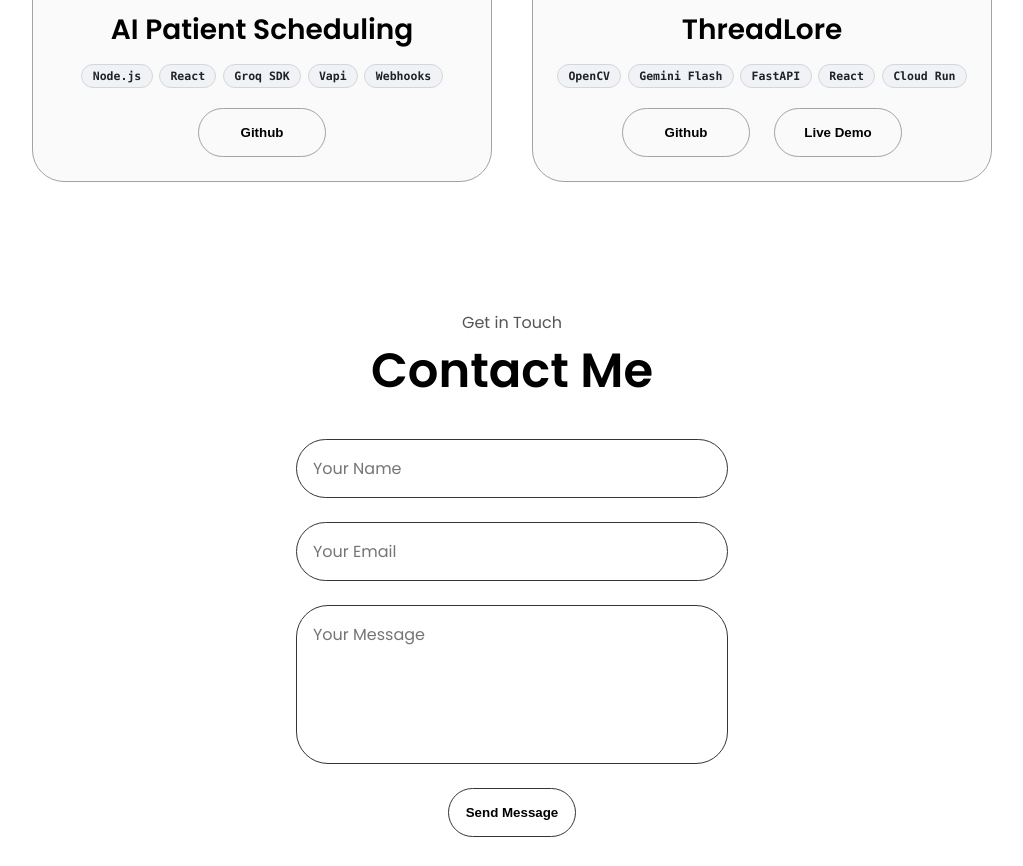
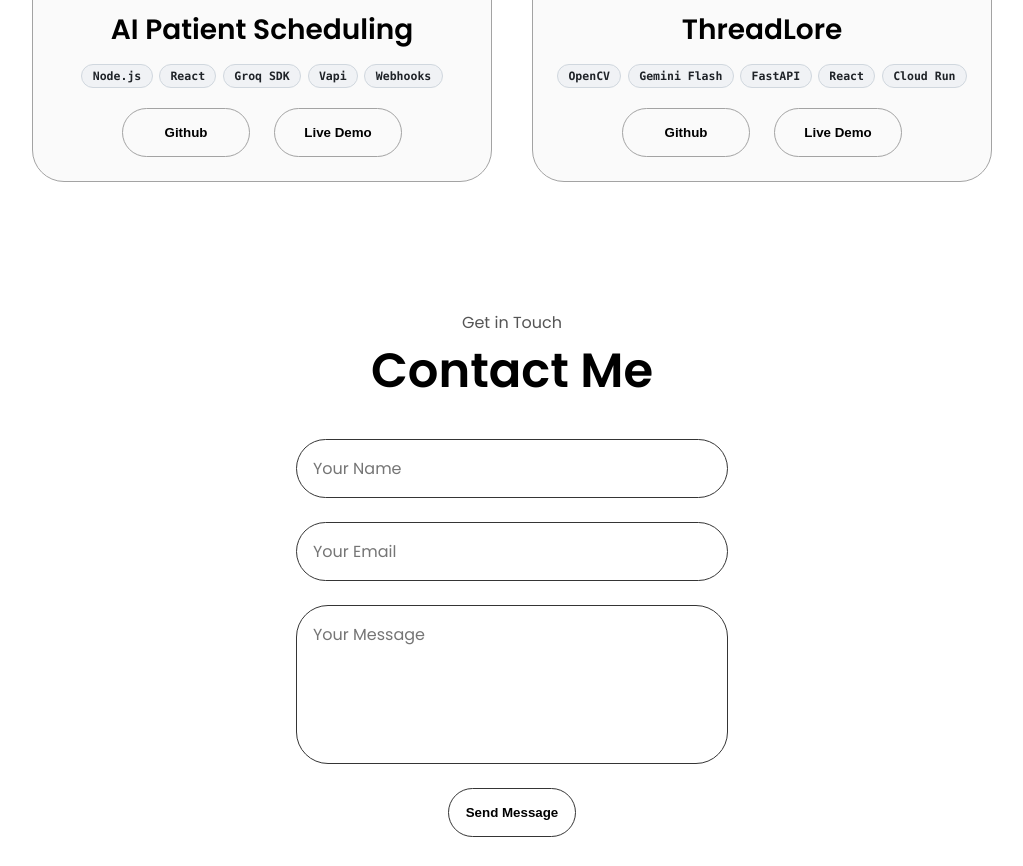
Before and after one commit to KenEverestNunes/Portfolio, a plain HTML site: page index.html in a window 1280 px wide. Shown: the part 4240-5106 px from the top of the page, without its empty margins (128-1151 px from the left). Drawn offline with Linux system fonts and the light colour scheme.

Commit message:
feat: add Live Demo button for AI Patient Scheduling project

```diff
--- a/index.html
+++ b/index.html
@@ -569,6 +569,12 @@
               >
                 Github
               </button>
+              <button
+                class="btn btn-color-2 project-btn"
+                onclick="window.open('https://caresync-app-387422706698.us-central1.run.app/', '_blank','noopener,noreferrer')"
+              >
+                Live Demo
+              </button>
             </div>
           </div>
 
```
